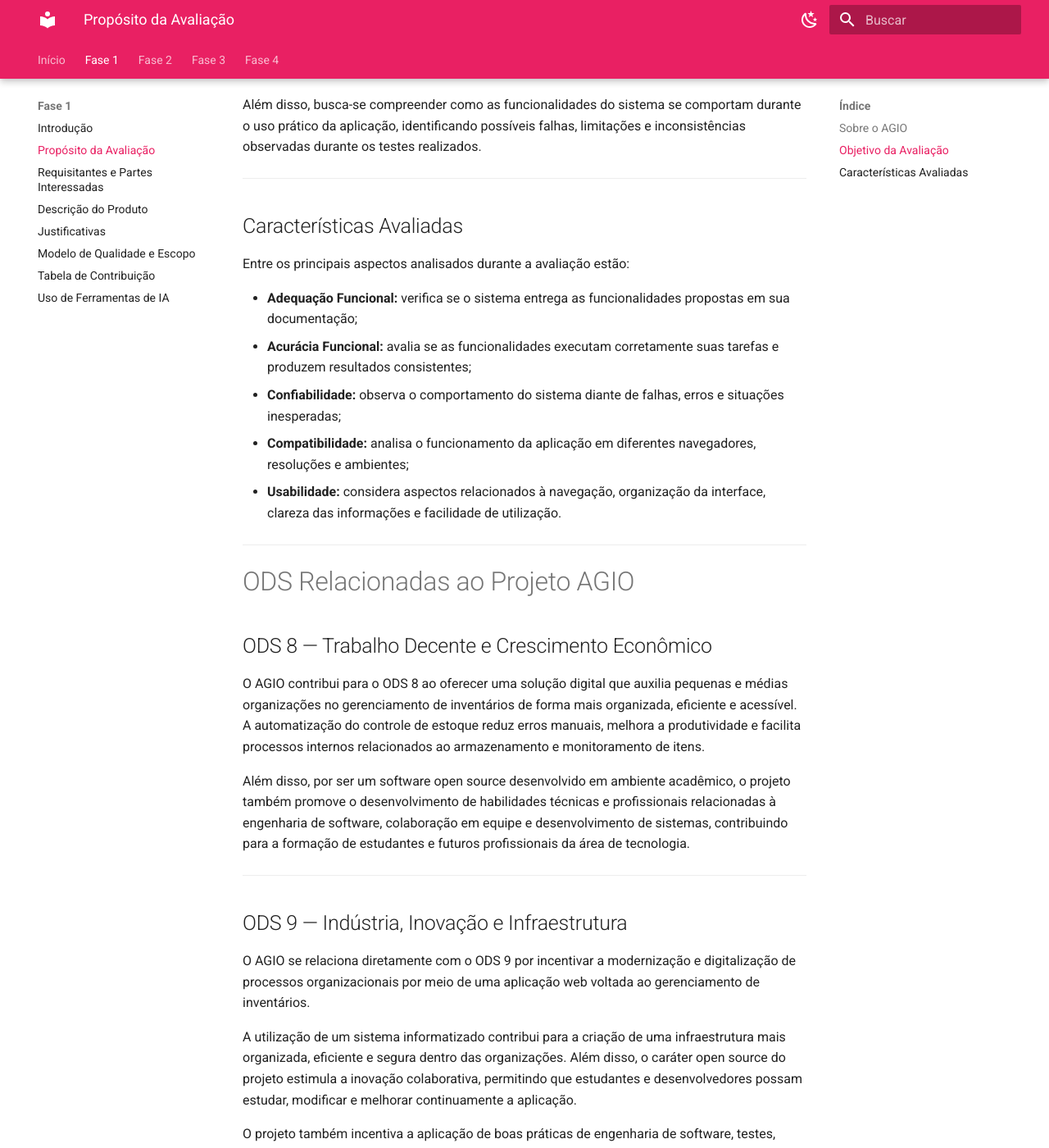
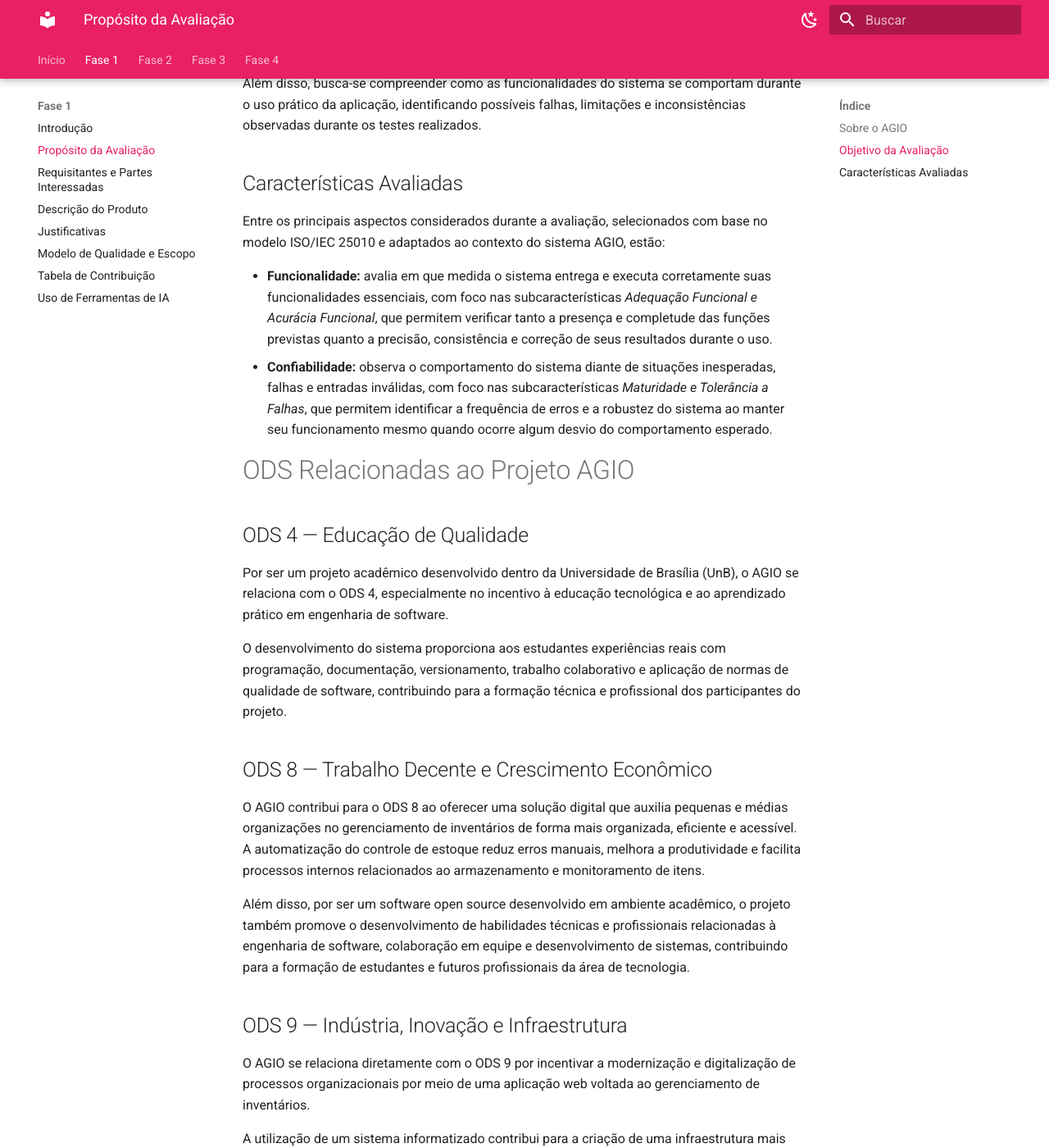
Before and after one commit to FCTE-Qualidade-de-Software-1/2026-1_T02_ELIZABETH_FRIEDMAN, an MkDocs documentation site: the page built from docs/fase1/1-proposito.md, in a window 1280 px wide and 1400 px high, scrolled down 805 px. Shown: the whole window at 82% size. Built offline with MkDocs 1.6.1 and Material for MkDocs 9.7.7, drawn with Linux system fonts in a browser that asks for light colours; some of the changed text lies outside the part shown.

Commit message:
Propósito da Avaliação: correção das Características Avaliadas

```diff
--- a/docs/fase1/1-proposito.md
+++ b/docs/fase1/1-proposito.md
@@ -8,9 +8,6 @@
 
 Por possuir caráter acadêmico e colaborativo, o AGIO também incentiva a aplicação de boas práticas de desenvolvimento de software, engenharia de software e colaboração em projetos open source.
 
-
----
-
 ## Objetivo da Avaliação
 
 A presente avaliação tem como objetivo analisar a qualidade do sistema AGIO com base no modelo de qualidade ISO/IEC 25010, utilizando características e subcaracterísticas selecionadas de acordo com o contexto do projeto e os objetivos da disciplina de Qualidade de Software.
@@ -19,30 +16,26 @@
 
 Além disso, busca-se compreender como as funcionalidades do sistema se comportam durante o uso prático da aplicação, identificando possíveis falhas, limitações e inconsistências observadas durante os testes realizados.
 
----
-
-
 ## Características Avaliadas
 
-Entre os principais aspectos analisados durante a avaliação estão:
+Entre os principais aspectos considerados durante a avaliação, selecionados com base no modelo ISO/IEC 25010 e adaptados ao contexto do sistema AGIO, estão:
 
-- **Adequação Funcional:** verifica se o sistema entrega as funcionalidades propostas em sua documentação;
-- **Acurácia Funcional:** avalia se as funcionalidades executam corretamente suas tarefas e produzem resultados consistentes;
-- **Confiabilidade:** observa o comportamento do sistema diante de falhas, erros e situações inesperadas;
-- **Compatibilidade:** analisa o funcionamento da aplicação em diferentes navegadores, resoluções e ambientes;
-- **Usabilidade:** considera aspectos relacionados à navegação, organização da interface, clareza das informações e facilidade de utilização.
-
----
+- **Funcionalidade:** avalia em que medida o sistema entrega e executa corretamente suas funcionalidades essenciais, com foco nas subcaracterísticas *Adequação Funcional e Acurácia Funcional*, que permitem verificar tanto a presença e completude das funções previstas quanto a precisão, consistência e correção de seus resultados durante o uso.
+- **Confiabilidade:** observa o comportamento do sistema diante de situações inesperadas, falhas e entradas inválidas, com foco nas subcaracterísticas *Maturidade e Tolerância a Falhas*, que permitem identificar a frequência de erros e a robustez do sistema ao manter seu funcionamento mesmo quando ocorre algum desvio do comportamento esperado.
 
 # ODS Relacionadas ao Projeto AGIO
+
+## ODS 4 — Educação de Qualidade
+
+Por ser um projeto acadêmico desenvolvido dentro da Universidade de Brasília (UnB), o AGIO se relaciona com o ODS 4, especialmente no incentivo à educação tecnológica e ao aprendizado prático em engenharia de software.
+
+O desenvolvimento do sistema proporciona aos estudantes experiências reais com programação, documentação, versionamento, trabalho colaborativo e aplicação de normas de qualidade de software, contribuindo para a formação técnica e profissional dos participantes do projeto.
 
 ## ODS 8 — Trabalho Decente e Crescimento Econômico
 
 O AGIO contribui para o ODS 8 ao oferecer uma solução digital que auxilia pequenas e médias organizações no gerenciamento de inventários de forma mais organizada, eficiente e acessível. A automatização do controle de estoque reduz erros manuais, melhora a produtividade e facilita processos internos relacionados ao armazenamento e monitoramento de itens.
 
 Além disso, por ser um software open source desenvolvido em ambiente acadêmico, o projeto também promove o desenvolvimento de habilidades técnicas e profissionais relacionadas à engenharia de software, colaboração em equipe e desenvolvimento de sistemas, contribuindo para a formação de estudantes e futuros profissionais da área de tecnologia.
-
----
 
 ## ODS 9 — Indústria, Inovação e Infraestrutura
 
@@ -52,24 +45,11 @@
 
 O projeto também incentiva a aplicação de boas práticas de engenharia de software, testes, documentação e manutenção de sistemas, fortalecendo a cultura de inovação tecnológica e desenvolvimento sustentável de software.
 
----
-
 ## ODS 12 — Consumo e Produção Responsáveis
 
 O AGIO também contribui para o ODS 12 ao auxiliar organizações no controle adequado de recursos e itens armazenados em inventário. Um gerenciamento mais eficiente reduz perdas, desperdícios, compras desnecessárias e problemas relacionados à falta de organização de estoque.
 
 Com maior controle sobre os itens disponíveis, torna-se possível melhorar o planejamento de utilização de recursos, promovendo práticas mais sustentáveis dentro das organizações e incentivando o uso consciente de materiais e equipamentos.
-
-
----
-
-
-## ODS 4 — Educação de Qualidade
-
-Por ser um projeto acadêmico desenvolvido dentro da Universidade de Brasília (UnB), o AGIO também se relaciona com o ODS 4, especialmente no incentivo à educação tecnológica e ao aprendizado prático em engenharia de software.
-
-O desenvolvimento do sistema proporciona aos estudantes experiências reais com programação, documentação, versionamento, trabalho colaborativo e aplicação de normas de qualidade de software, contribuindo para a formação técnica e profissional dos participantes do projeto.
-
 
 ## Referências Bibliográficas
 
```
Also changed, not shown: other parts of docs/fase1/1-proposito.md (+1 -1 lines).
